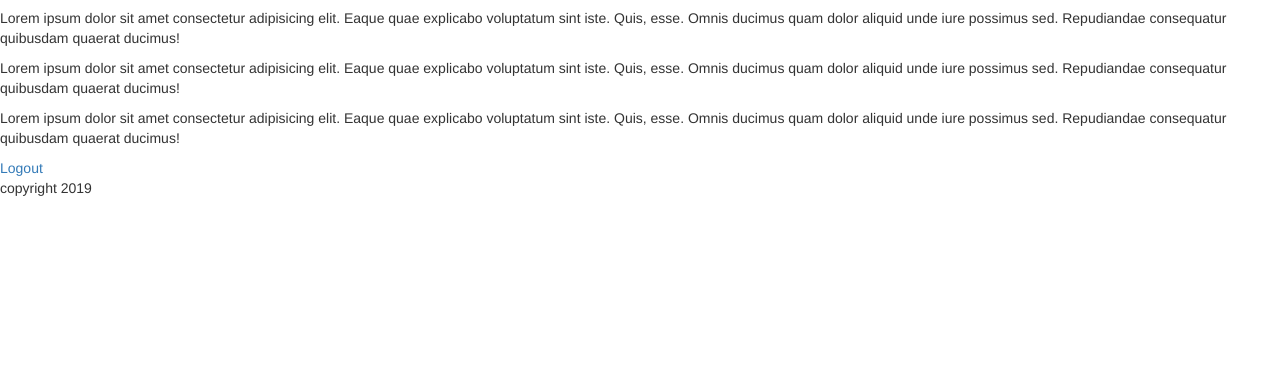
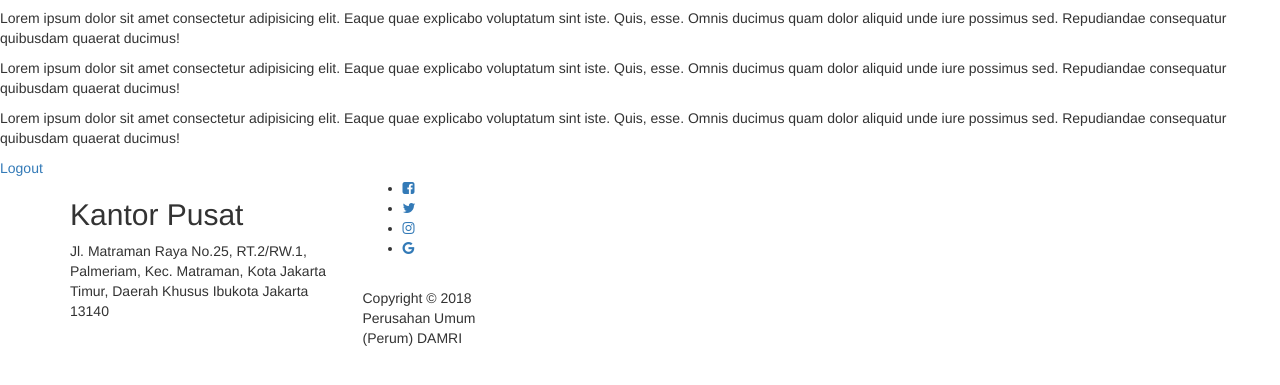
Before and after one commit to Risyandi/damri-profile, a CodeIgniter app: page /damri-profile/ in a window 1280 px wide. Shown: the part 212-597 px from the top of the page. Run offline with CodeIgniter, Linux system fonts and the light colour scheme; some libraries are stand-ins or nearby versions.

Commit message:
modified templates

```diff
--- a/application/views/templates/footer.php
+++ b/application/views/templates/footer.php
@@ -1,8 +1,54 @@
-<?php if ($title != "Login") : ?>
-    <footer>copyright 2019</footer>
+<!-- FOOTER -->
+<?php if ($title == "Home") : ?>
+    <footer id="footer" data-stellar-background-ratio="0.5">
+        <div class="container">
+            <div class="row">
+
+                <div class="col-md-3 col-sm-8">
+                    <div class="footer-info">
+                        <div class="section-title">
+                            <h2 class="wow fadeInUp" data-wow-delay="0.2s">Kantor Pusat</h2>
+                        </div>
+                        <address class="wow fadeInUp" data-wow-delay="0.4s">
+                            <p>Jl. Matraman Raya No.25, RT.2/RW.1,
+                                Palmeriam, Kec. Matraman, Kota
+                                Jakarta Timur, Daerah Khusus
+                                Ibukota Jakarta 13140</p>
+                        </address>
+                    </div>
+                </div>
+
+                <div class="col-md-2 col-sm-4">
+                    <ul class="wow fadeInUp social-icon" data-wow-delay="0.4s">
+                        <li><a href="#" class="fa fa-facebook-square" attr="facebook icon"></a></li>
+                        <li><a href="#" class="fa fa-twitter"></a></li>
+                        <li><a href="#" class="fa fa-instagram"></a></li>
+                        <li><a href="#" class="fa fa-google"></a></li>
+                    </ul>
+
+                    <div class="wow fadeInUp copyright-text" data-wow-delay="0.8s">
+                        <p><br>Copyright &copy; 2018 <br>Perusahan Umum (Perum) DAMRI
+                    </div>
+                </div>
+
+            </div>
+        </div>
+    </footer>
 <?php endif; ?>
-<script src="https://ajax.googleapis.com/ajax/libs/jquery/1.12.4/jquery.min.js"></script>
+
+<?php if ($title == "Edit" || $title == "Dashboard") : ?>
+    <footer class="footer">Damri allright reserved 2019</footer>
+<?php endif; ?>
+
+<script src="<?php echo base_url() ?>assets/js/jquery.js"></script>
 <script src="<?php echo base_url() ?>assets/js/bootstrap.min.js"></script>
+<script src="<?php echo base_url() ?>assets/js/jquery.stellar.min.js"></script>
+<script src="<?php echo base_url() ?>assets/js/wow.min.js"></script>
+<script src="<?php echo base_url() ?>assets/js/owl.carousel.min.js"></script>
+<script src="<?php echo base_url() ?>assets/js/jquery.magnific-popup.min.js"></script>
+<script src="<?php echo base_url() ?>assets/js/smoothscroll.js"></script>
+<script src="<?php echo base_url() ?>assets/js/custom.js"></script>
+
 </body>
 
 </html>
--- a/application/views/templates/header.php
+++ b/application/views/templates/header.php
@@ -2,18 +2,32 @@
 <html lang="en">
 
 <head>
+    <title>Damri Profile | <?php echo $title ?></title>
     <meta charset="UTF-8">
-    <meta name="viewport" content="width=device-width, initial-scale=1.0">
-    <meta http-equiv="X-UA-Compatible" content="ie=edge">
-    <title>Damri Profile | <?php echo $title ?></title>
+    <meta http-equiv="X-UA-Compatible" content="IE=Edge">
+    <meta name="description" content="sebuah websites yang mendeskripsikan tentang damri">
+    <meta name="keywords" content="damri">
+    <meta name="author" content="risyandi">
+    <meta name="viewport" content="width=device-width, initial-scale=1, maximum-scale=1">
+
+    <link rel="stylesheet" href="<?php echo base_url() ?>assets/css/bootstrap.min.css">
+    <link rel="stylesheet" href="<?php echo base_url() ?>assets/css/font-awesome.min.css">
+    <link rel="stylesheet" href="<?php echo base_url() ?>assets/css/animate.css">
+    <link rel="stylesheet" href="<?php echo base_url() ?>assets/css/owl.carousel.css">
+    <link rel="stylesheet" href="<?php echo base_url() ?>assets/css/owl.theme.default.min.css">
+    <link rel="stylesheet" href="<?php echo base_url() ?>assets/css/magnific-popup.css">
+
+    <?php if ($title == "Home") : ?>
+        <link rel="stylesheet" href="<?php echo base_url() ?>assets/css/home.css">
+    <?php endif; ?>
     <link rel="stylesheet" href="<?php echo base_url() ?>assets/css/bootstrap-theme.min.css">
-    <link rel="stylesheet" href="<?php echo base_url() ?>assets/css/bootstrap.min.css">
 
-    <?php if ($title == "Dashboard") : ?>
+    <?php if ($title == "Dashboard" || $title == "Edit") : ?>
         <link rel="stylesheet" href="<?php echo base_url() ?>assets/css/dashboard.css">
     <?php elseif ($title == "Login") : ?>
         <link rel="stylesheet" href="<?php echo base_url() ?>assets/css/login.css">
     <?php endif; ?>
+
 </head>
 
 <body>
```
